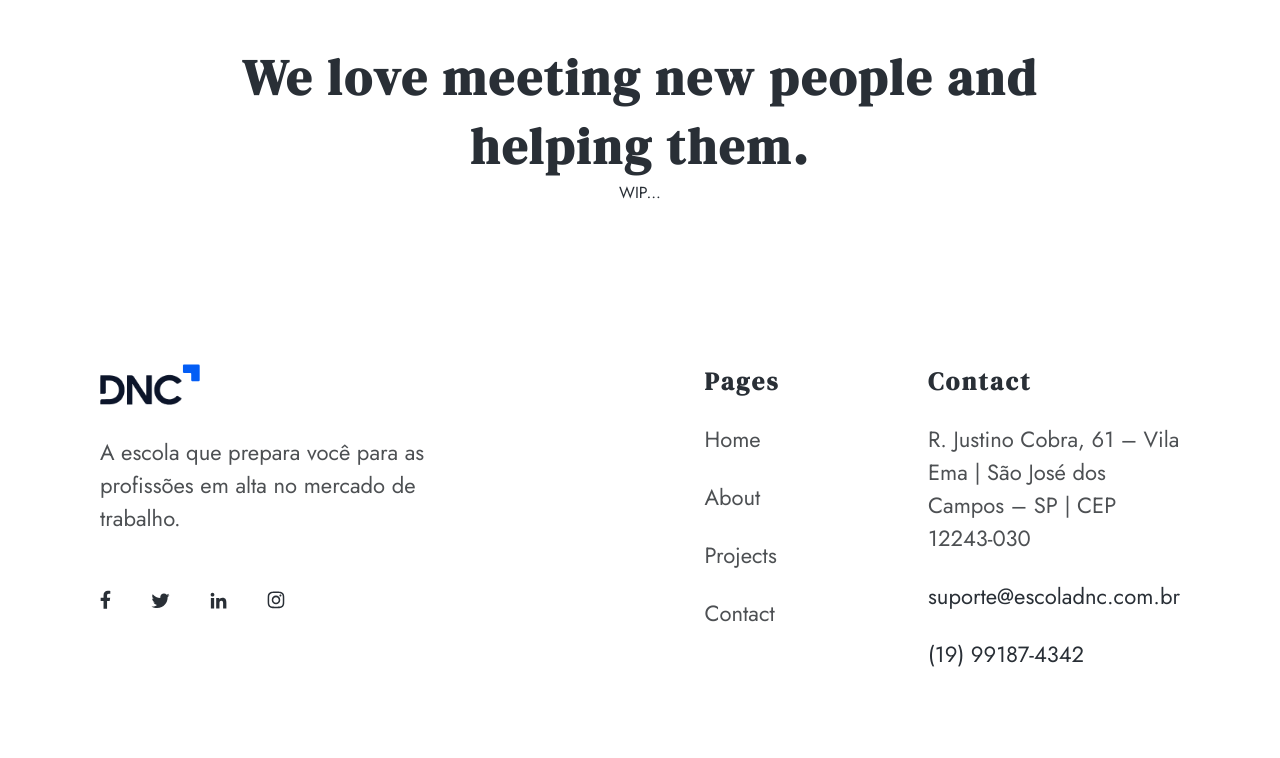
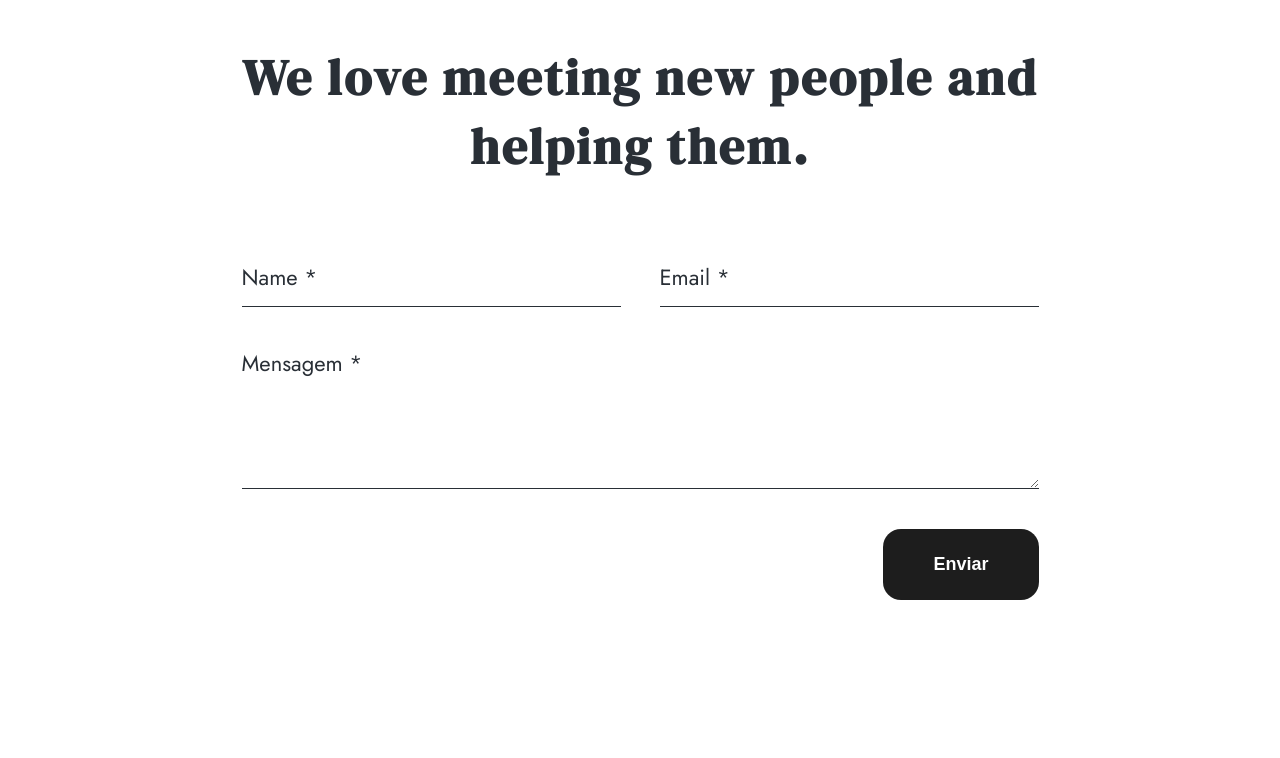
Before and after one commit to odiogorodriigues/dnc-arq-diogo, a React (Vite) app: page /dnc-arq-diogo/contact in a window 1280 px wide. Shown: the part 620-1378 px from the top of the page. Built offline with nearby package versions, Linux system fonts and the light colour scheme.

Commit message:
Desenvolvimento do Formulário

```diff
--- a/src/components/ContactForm/ContactForm.css
+++ b/src/components/ContactForm/ContactForm.css
@@ -8,3 +8,18 @@
 .contact-form h2 {
   font-size: 50px;
 }
+
+.contact-form form {
+  margin: 40px 0 0 0;
+  width: 100%;
+}
+
+.contact-form p {
+  font-size: 20px;
+  margin: 0;
+}
+
+.contact-form .form-group {
+  column-gap: 39px;
+  margin: 40px 0 0 0;
+}
--- a/src/components/ContactForm/ContactForm.jsx
+++ b/src/components/ContactForm/ContactForm.jsx
@@ -1,12 +1,49 @@
 import "./ContactForm.css";
 
+// COMPONENTS
+import Button from "../Button/Button";
+
 function ContactForm() {
-    return (
-        <div className='contact-form d-flex fd-column al-center'>
-            <h2>We love meeting new people and helping them.</h2>
-            <form>WIP...</form>
+  return (
+    <div className="contact-form d-flex fd-column al-center">
+      <h2>We love meeting new people and helping them.</h2>
+      <form>
+        <div className="d-flex form-group">
+          <input
+            className="form-input"
+            type="text"
+            id="name"
+            name="name"
+            placeholder="Name *"
+          />
+
+          <input
+            className="form-input"
+            type="email"
+            id="email"
+            name="email"
+            placeholder="Email *"
+          />
         </div>
-    );
+
+        <div className="d-flex form-group">
+          <textarea
+            className="form-input"
+            name="message"
+            id="message"
+            placeholder="Mensagem *"
+            rows="4"
+          ></textarea>
+        </div>
+
+        <div className="al-center d-flex jc-end form-group">
+          <Button type="submit" buttonStyle="secondary">
+            Enviar
+          </Button>
+        </div>
+      </form>
+    </div>
+  );
 }
 
 export default ContactForm;
--- a/src/components/ProjectsList/ProjectsList.jsx
+++ b/src/components/ProjectsList/ProjectsList.jsx
@@ -35,17 +35,22 @@
                 </p>
             </div>
             <div className='projects-grid'>
-                {projects.map((project) => (
+                {
+                    projects ?
+                        projects.map((project) => (
                             <div
                                 className='project-card d-flex jc-center al-center fd-column'
                                 key={project.id}
                             >
                                 <div className='thumb tertiary-background' style={{ backgroundImage: `url(/${project.thumb})` }} ></div>
+                                <h1>{project.id}</h1>
                                 <h3>{project.title}</h3>
                                 <p>{project.subtitle}</p>
                                 <img src={LikedFilled} height='20px' />
                             </div>
-                ))}
+                        ))
+                    : null
+                }
             </div>
         </div>
     );
--- a/src/main.css
+++ b/src/main.css
@@ -42,6 +42,23 @@
 
 .grey-1-color {
   color: #4D5053;
+}
+
+/* FORM */
+.form-input {
+  border: none;
+  border-bottom: 1px solid #292F36;
+  color: #292F36;
+  font-size: 22px;
+  font-family: "Jost", sans-serif;
+  padding: 0 0 13px 0;
+  outline: none;
+  width: 100%;
+}
+
+.form-input::placeholder {
+  color: #292F36;
+  opacity: 1;
 }
 
 /* TYPOGRAPHY */
```
Lines whose indentation alone changed are shown as unchanged.
